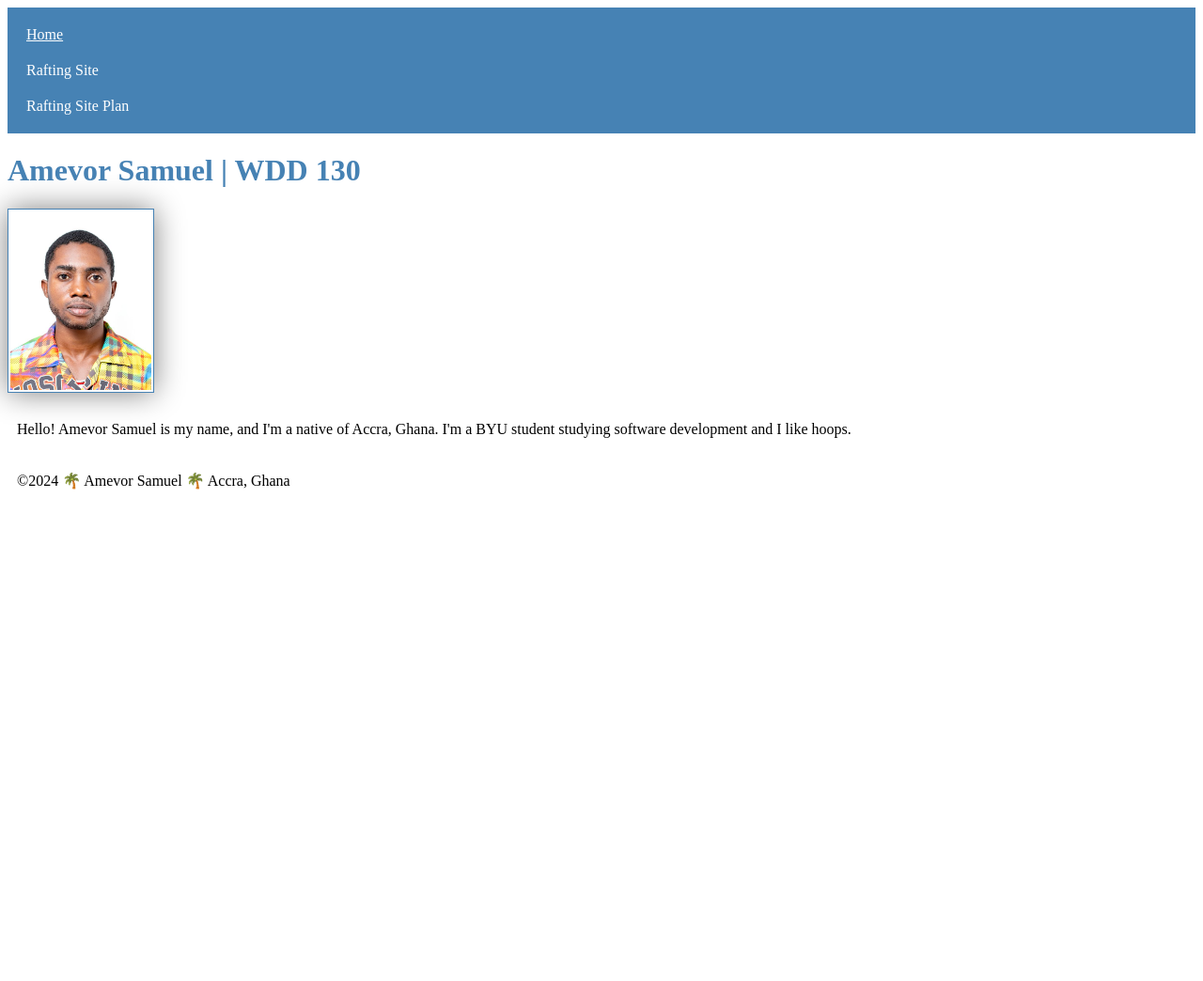
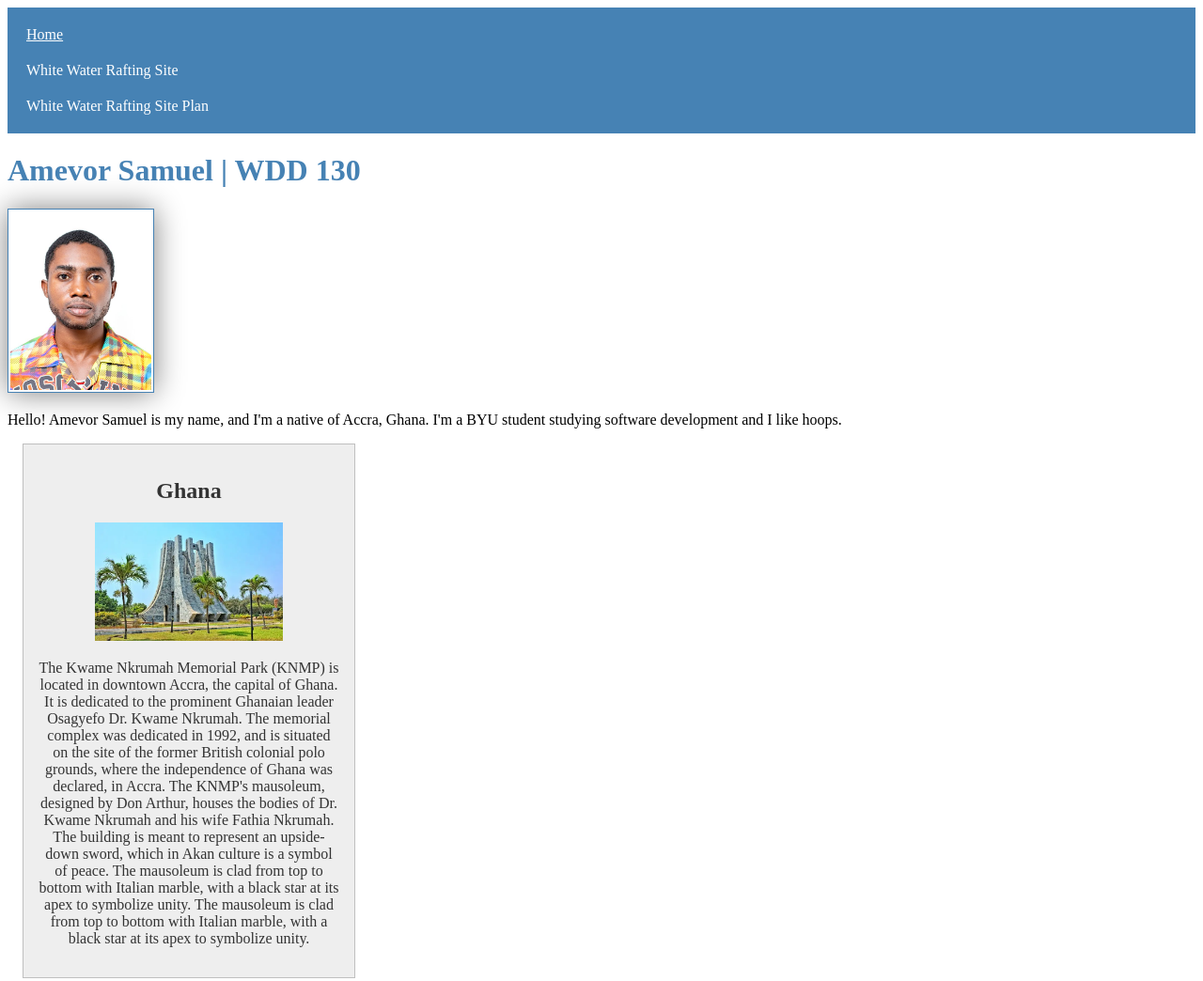
Before and after one commit to NanaYaw009/wdd130, a plain HTML site: page index.html in a window 1280 px wide. Shown: the top 1044 px of the page at 94% size. Before the commit the page ends 800 px from the top, so only its background shows below. Drawn offline with Linux system fonts and the light colour scheme.

Commit message:
added a paragraph

```diff
--- a/index.html
+++ b/index.html
@@ -1,17 +1,21 @@
 <!DOCTYPE html>
 <html lang="en-US">
+
 <head>
     <meta charset="UTF-8">
     <meta name="viewport" content="width=device-width, initial-scale=1.0">
     <title>Amevor Samuel | WDD 130</title>
+    <meta name="description" content="Amevor Samuel's BYU-Idaho WD 130 course home page">
+    <meta name="author" content="Amevor Samuel">
+
     <link rel="stylesheet" href="styles/styles.css">
 </head>
 <body>
     <header>
         <nav>
             <a href="#">Home</a>
-            <a herf="wwr/">Rafting Site</a>
-            <a herf="wwr/site-plan-rafting.html">Rafting Site Plan</a>
+            <a herf="wwr/">White Water Rafting Site</a>
+            <a herf="wwr/site-plan-rafting.html">White Water Rafting Site Plan</a>
         </nav>
     </header>
     <main>
@@ -19,6 +23,11 @@
         <img src="images/profile.jpg" alt="Hello, my name is Amevor Samuel" width="200">
         <p>Hello! Amevor Samuel is my name, and I'm a native of Accra, Ghana. I'm a BYU student studying software development and I like hoops.</p>
     </main>
+    <aside>
+        <h2>Ghana</h2>
+        <img src="images/ghana.jpg" alt="Ghana's Kwame Nkrumah Memorial Park">
+        <p>The Kwame Nkrumah Memorial Park (KNMP) is located in downtown Accra, the capital of Ghana. It is dedicated to the prominent Ghanaian leader Osagyefo Dr. Kwame Nkrumah. The memorial complex was dedicated in 1992, and is situated on the site of the former British colonial polo grounds, where the independence of Ghana was declared, in Accra. The KNMP's mausoleum, designed by Don Arthur, houses the bodies of Dr. Kwame Nkrumah and his wife Fathia Nkrumah. The building is meant to represent an upside-down sword, which in Akan culture is a symbol of peace. The mausoleum is clad from top to bottom with Italian marble, with a black star at its apex to symbolize unity. The mausoleum is clad from top to bottom with Italian marble, with a black star at its apex to symbolize unity.</p>
+    </aside>
     <footer>
         <p>©2024 🌴 Amevor Samuel 🌴 Accra, Ghana</p>
     </footer>
--- a/styles/styles.css
+++ b/styles/styles.css
@@ -13,7 +13,7 @@ h1 {
     color: steelblue;
 }
 
-img {
+main img {
     width: 150px;
     height: auto;
     border: 1px solid steelblue;
@@ -22,5 +22,26 @@ img {
 }
 
 p {
-    padding: 10px;
+    padding: 0;
 }
+
+aside {
+    width: 20em;
+    margin: 1em;
+    border: 1px solid rgba(0, 0, 0, 0.2);
+    padding: 1em;
+    background-color: #eee;
+    color: #333;
+    text-align: center;
+}
+
+aside img {
+    width: 200px;
+    height: auto;
+}
+
+footer {
+    margin-top: 1em;
+    border-top: 1px solid #000;
+    text-align: center;
+}
```
Also changed, not shown: wwr/site-plan-rafting.html (added, +19 -0 lines), images/ghana.jpg (added), wwr/styles/site-plan-rafting.css (added).
